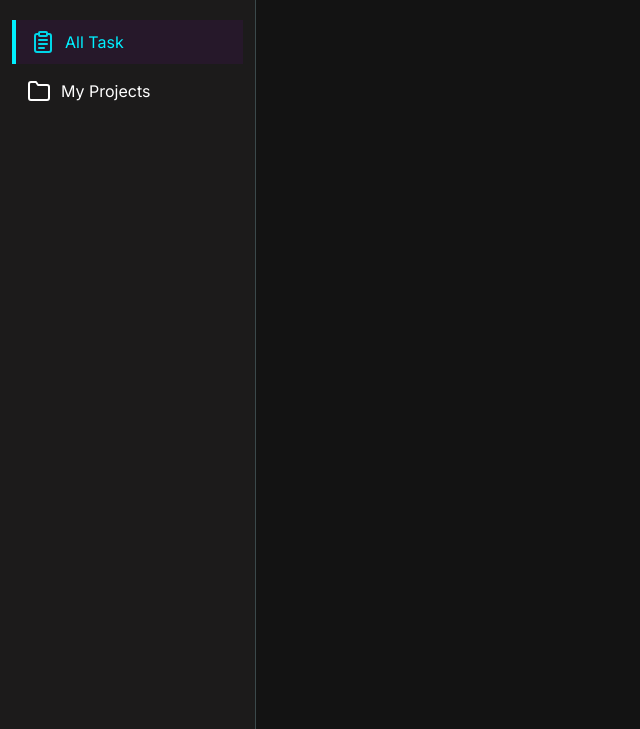
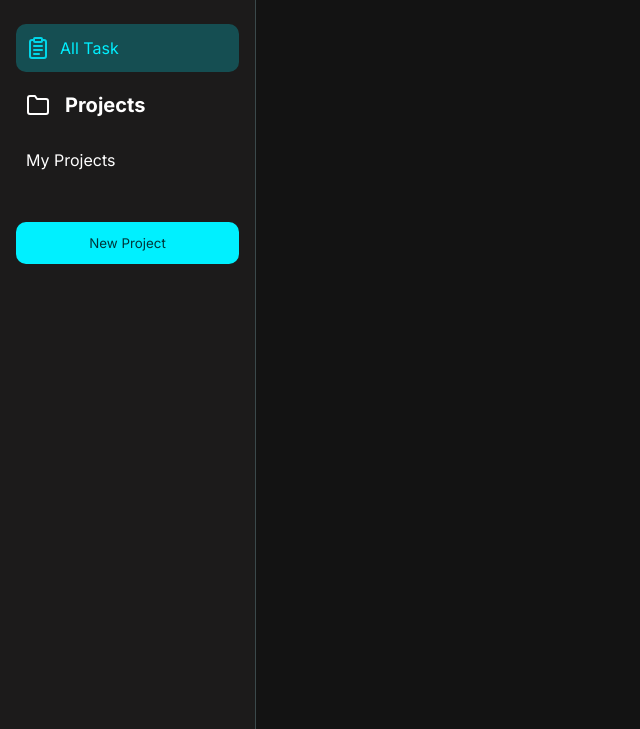
Before and after one commit to alfario207/Odin-Todo-List, a website built with webpack: page src/index.html in a window 1280 px wide. Shown: the part 71-800 px from the top of the page, without its empty margins (0-640 px from the left). Built offline with nearby package versions, Linux system fonts and the light colour scheme; a web font is replaced by a local one.

Commit message:
add button new project

```diff
--- a/src/index.html
+++ b/src/index.html
@@ -18,11 +18,15 @@
                     <img src="./assets/task.svg" alt="all task"/>
                     <p>All Task</p>
                 </div>
+                <div class="project-title">
+                    <img src="./assets/folder.svg" />
+                    <h2>Projects</h2>
+                </div>
                 <div class="project" id="my-projects">
-                    <img src="./assets/folder.svg" />
                     <p>My Projects</p>
                 </div>
             </div>
+            <button class="new-btn" id="new-project">New Project</button>
         </div>
     </div>
 </body>
--- a/src/styles.css
+++ b/src/styles.css
@@ -29,7 +29,7 @@ html, body {
     flex-direction: column;
     gap: 40px;
     background-color: #1C1B1B;
-    padding: 12px;
+    padding: 1rem;
     border-right: 1px solid #3B494B;
 }
 
@@ -42,23 +42,57 @@ html, body {
 .project {
     display: flex;
     align-items: center;
-    padding: 10px 5px;
+    padding-inline: 10px;
+    padding-block: 12px;
     gap: 10px;
     cursor: pointer;
     z-index: 1;
 }
 
 .project img {
-    margin-left: 10px;
     filter: invert(100%);
 }
 
 .project.selected {
-    background-color: #26182A;
-    border-left: 4px solid #00F0FF;
+    background-color: #00eeff3e;
+    border-radius: 10px;
     color: #00F0FF;
 }
 
 .project.selected img {
     filter: invert(66%) sepia(87%) saturate(3015%) hue-rotate(141deg) brightness(103%) contrast(105%);
 }
+
+.project-title {
+    display: flex;
+    align-items: center;
+    padding-inline: 10px;
+    gap: 15px;
+}
+
+.project-title h2 {
+    font-size: 20px;
+    /* padding-left: 10px; */
+    margin-block: 1rem;
+}
+
+.project-title img {
+    width: 24px;
+    height: 24px;
+    filter: invert(100%);
+}
+
+.new-btn {
+    border: none;
+    outline: none;
+    background: #00F0FF;
+    color: #00363A;
+    padding: 13px;
+    border-radius: 10px;
+    cursor: pointer;
+    transition: 0.3s ease-in-out;
+}
+
+.new-btn:hover {
+    transform: scale(1.03);
+}
```
